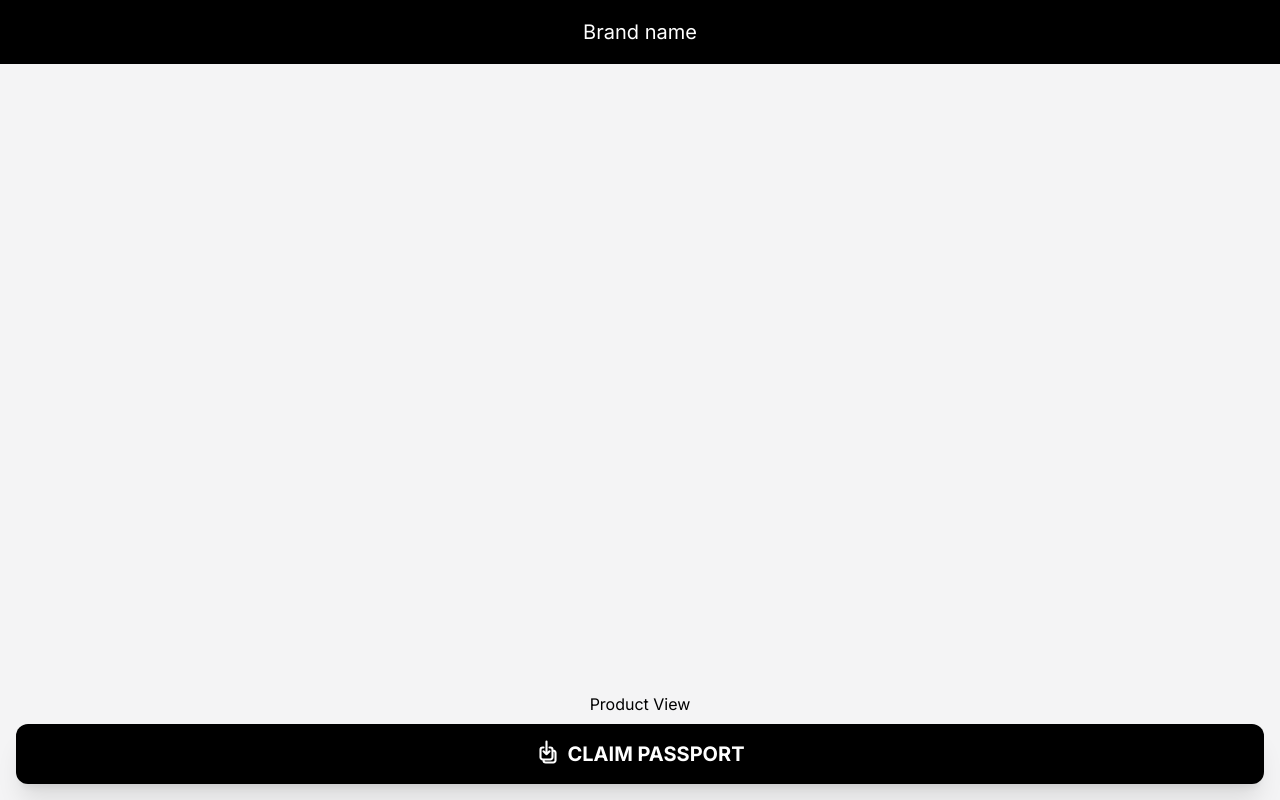
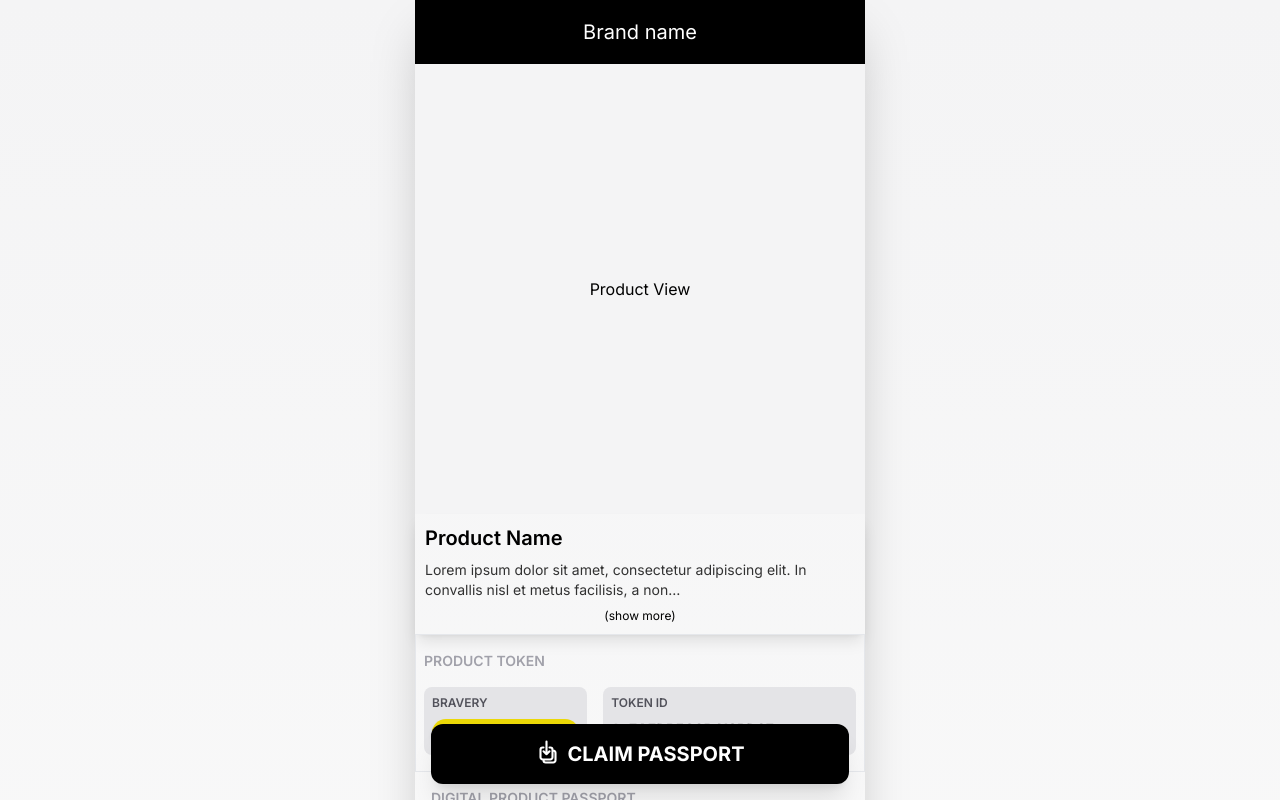
Before and after one commit to itsPeetah/polimi-innovation-project-2024-otb, a Next.js app: page /landing in a window 1280 px wide. Shown: the top 800 px of the page. Built offline with nearby package versions, Linux system fonts and the light colour scheme.

Commit message:
Update
- gave it max width on desktop
- removed server action since it's going to be built on gh pages

```diff
--- a/src/app/(lp)/landing/components/TokenClaimButton.tsx
+++ b/src/app/(lp)/landing/components/TokenClaimButton.tsx
@@ -1,5 +1,4 @@
 "use client";
-import claimToken from "@/app/actions/claimToken";
 import { ArrowDownOnSquareStackIcon } from "@heroicons/react/24/outline";
 import Link from "next/link";
 import React, { useState } from "react";
@@ -8,7 +7,10 @@ export default function TokenClaimButton() {
   const { tokenClaimed, claimTokenClient } = useClaimToken();
 
   return (
-    <form className="fixed bottom-0 | w-screen p-4" action={claimTokenClient}>
+    <form
+      className="sticky bottom-0 w-full | flex flex-row | p-4"
+      action={claimTokenClient}
+    >
       {tokenClaimed ? (
         <Link
           href="/bravery/collection"
@@ -35,8 +37,7 @@ export default function TokenClaimButton() {
 function useClaimToken() {
   const [tokenClaimed, setTokenClaimed] = useState(false);
   async function claimTokenClient(data: FormData) {
-    const result = await claimToken();
-    setTokenClaimed(() => result);
+    setTokenClaimed(() => true);
   }
   return { tokenClaimed, claimTokenClient };
 }
--- a/src/app/(otb)/bravery/me/components/ProfileDetails.tsx
+++ b/src/app/(otb)/bravery/me/components/ProfileDetails.tsx
@@ -8,7 +8,7 @@ interface Props {
 
 export default function ProfileDetails({ user }: Props) {
   return (
-    <div className="flex flex-col gap-2 p-4">
+    <div className="flex flex-col gap-2 p-4 px-8">
       <h3 className="font-bold uppercase text-xs text-zinc-500">
         name
         <PencilSquareIcon className="ml-2 inline w-5 h-5 -translate-y-[0.5px]" />
--- a/src/app/actions/claimToken.ts
+++ /dev/null
@@ -1,5 +0,0 @@
-"use server";
-
-export default async function claimToken() {
-  return true;
-}
--- a/src/app/globals.css
+++ b/src/app/globals.css
@@ -10,6 +10,7 @@
   body {
     width: 100vw;
     min-height: 100dvh;
+    @apply bg-gradient-to-b from-zinc-100 to-zinc-50;
   }
 }
 
--- a/src/app/layout.tsx
+++ b/src/app/layout.tsx
@@ -16,7 +16,11 @@ export default function RootLayout({
 }>) {
   return (
     <html lang="en">
-      <body className={inter.className}>{children}</body>
+      <body className={inter.className}>
+        <div className="w-full max-w-[450px] mx-auto shadow-2xl">
+          {children}
+        </div>
+      </body>
     </html>
   );
 }
```
